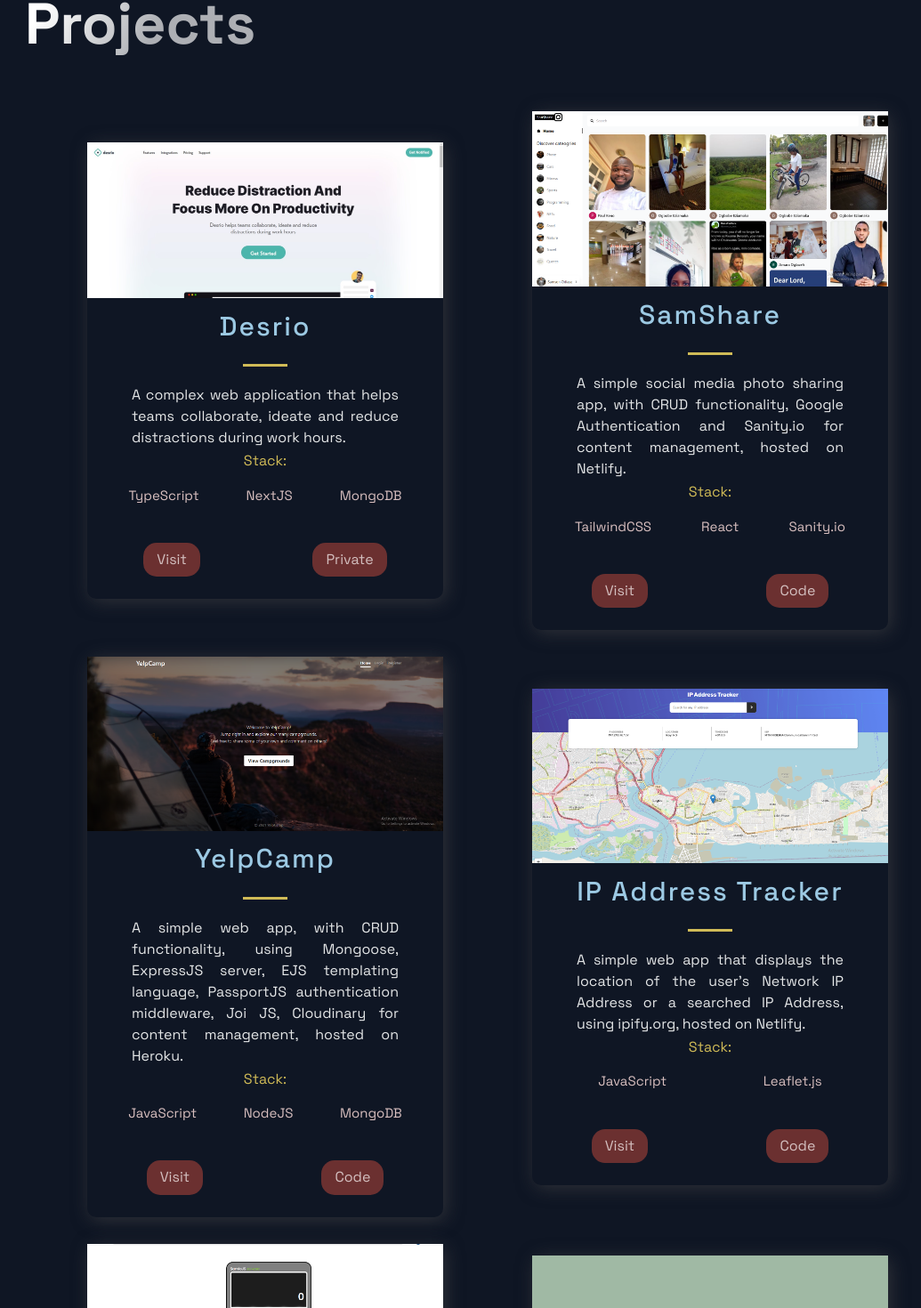
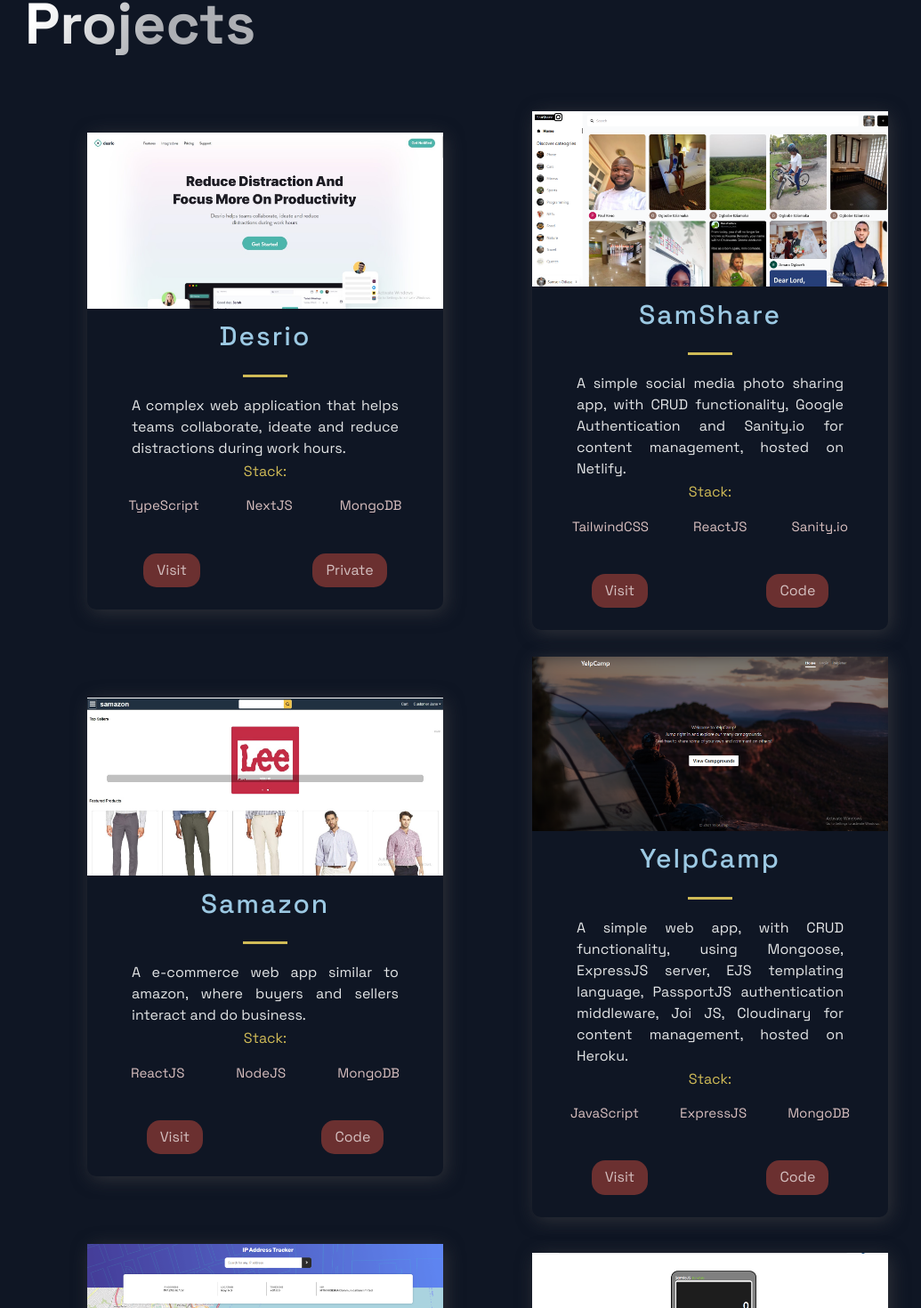
Before and after one commit to sentinel-sam/portfolio-nextjs, a Next.js app: page / in a window 1280 px wide. Shown: the part 795-2265 px from the top of the page at 89% size, without its empty margins (92-1127 px from the left). Built offline with nearby package versions, Linux system fonts and the light colour scheme.

Commit message:
added samazon

```diff
--- a/src/constants/constants.js
+++ b/src/constants/constants.js
@@ -2,7 +2,7 @@ export const projects = [
   {
     title: 'Desrio',
     description: "A complex web application that helps teams collaborate, ideate and reduce distractions during work hours.",
-    image: '/images/desrio_landing_page.jpg',
+    image: '/images/desriojpg.jpg',
     tags: ['TypeScript', 'NextJS', 'MongoDB'],
     source: '',
     visit: 'https://www.desrio.com/',
@@ -12,19 +12,28 @@ export const projects = [
     title: 'SamShare',
     description: "A simple social media photo sharing app, with CRUD functionality, Google Authentication and Sanity.io for content management, hosted on Netlify.",
     image: '/images/samshare.png',
-    tags: ['TailwindCSS', 'React', 'Sanity.io'],
+    tags: ['TailwindCSS', 'ReactJS', 'Sanity.io'],
     source: 'https://github.com/sentinel-sam/samshare_frontend',
     visit: 'https://samshare.netlify.app/',
     id: 1,
   },
   {
+    title: 'Samazon',
+    description: "A e-commerce web app similar to amazon, where buyers and sellers interact and do business.",
+    image: '/images/samazonjpg.jpg',
+    tags: ['ReactJS', 'NodeJS', 'MongoDB'],
+    source: 'https://github.com/sentinel-sam/samazon',
+    visit: 'https://samazon-webapp.herokuapp.com/',
+    id: 2,
+  },
+  {
     title: 'YelpCamp',
     description: "A simple web app, with CRUD functionality, using Mongoose, ExpressJS server, EJS templating language, PassportJS authentication middleware, Joi JS, Cloudinary for content management, hosted on Heroku.",
     image: '/images/yelpcamp.png',
-    tags: ['JavaScript', 'NodeJS', 'MongoDB'],
+    tags: ['JavaScript', 'ExpressJS', 'MongoDB'],
     source: 'https://github.com/sentinel-sam/yelpcamp',
     visit: 'http://calm-headland-65887.herokuapp.com/',
-    id: 2,
+    id: 3,
   },
   {
     title: 'IP Address Tracker',
@@ -33,7 +42,7 @@ export const projects = [
     tags: ['JavaScript', 'Leaflet.js'],
     source: 'https://github.com/sentinel-sam/ip-address-tracker-js',
     visit: 'https://sam-ip-address-tracker-js.netlify.app/',
-    id: 3,
+    id: 4,
   },
   {
     title: 'Scientific Calculator',
@@ -42,7 +51,7 @@ export const projects = [
     tags: ['HTML5', 'CSS3', 'JavaScript'],
     source: 'https://github.com/sentinel-sam/js-scientific-calc',
     visit: 'https://samio-js-scientific-calculator.netlify.app/',
-    id: 4,
+    id: 5,
   },
   {
     title: 'Countdown Timer',
@@ -51,7 +60,7 @@ export const projects = [
     tags: ['HTML5', 'CSS3', 'JavaScript'],
     source: 'https://github.com/sentinel-sam/countdown-timer',
     visit: 'https://sameo-countdown-timer.netlify.app/',
-    id: 5,
+    id: 6,
   },
   {
     title: 'Cloud9ine',
@@ -60,6 +69,6 @@ export const projects = [
     tags: ['CSS3', 'JavaScript', 'Firebase'],
     source: 'https://github.com/sentinel-sam/weather-app-v2',
     visit: 'https://weather-app-cloud9.web.app/',
-    id: 6,
+    id: 7,
   },
 ];
```
Also changed, not shown: public/images/desriojpg.jpg (added), public/images/samazonjpg.jpg (added).
